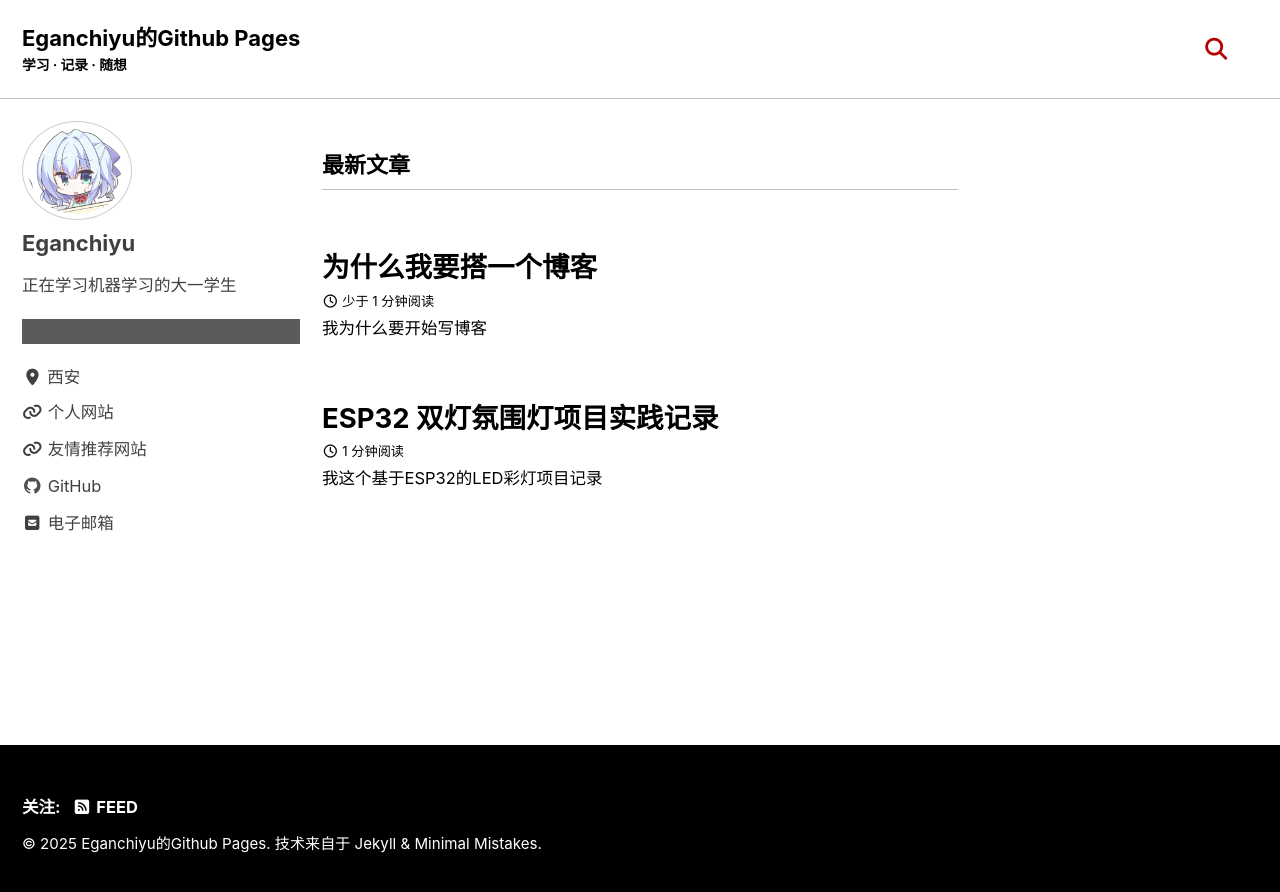
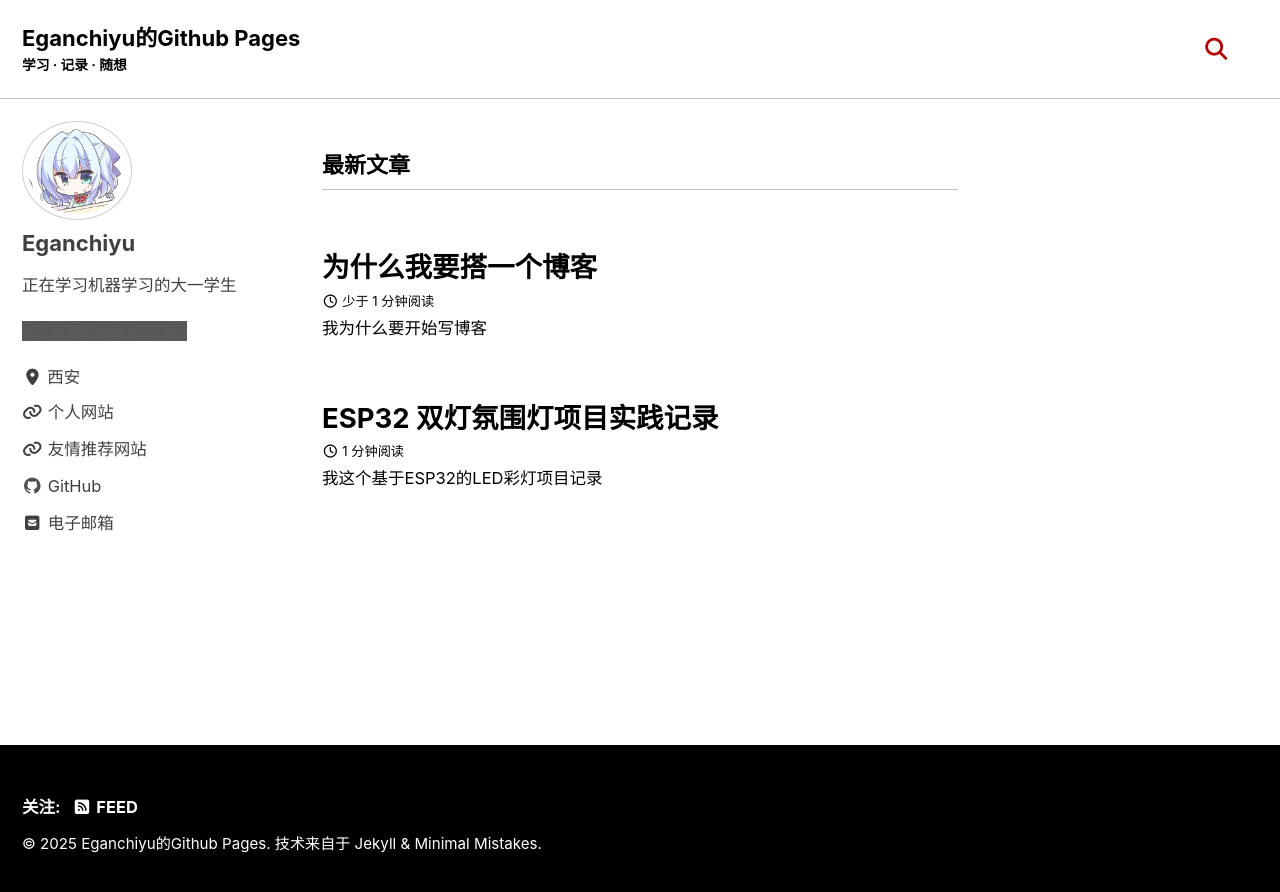
Before and after one commit to Eganchiyu/eganchiyu.github.io, a Jekyll site: the page built from index.html, in a window 1280 px wide. Shown: the top 892 px of the page. Built offline with Jekyll 4.4.1, drawn with Linux system fonts in a browser that asks for light colours; cached includes are drawn as plain includes; the list of posts is cut into pages by our own code.

Commit message:
修改自显现内容

```diff
--- a/_config.yml
+++ b/_config.yml
@@ -122,7 +122,7 @@
   name             : "Eganchiyu"
   avatar           : "/assets/images/avatar.png" # path of avatar image, e.g. "/assets/images/bio-photo.jpg"
   bio              : 正在学习机器学习的大一学生 #"沉迷网络的废柴大学生"
-  bio_fun          : 沉迷网络的废柴大学生
+  bio_fun          : <span class="heimu">沉迷网络的废柴大学生</span>
   location         : "西安"
   email            : eganchiyu@163.com
   links:
--- a/_sass/minimal-mistakes/_custom.scss
+++ b/_sass/minimal-mistakes/_custom.scss
@@ -21,15 +21,15 @@
     serif;
 }
 
-.author__bio.p-note-spoil {
-  color: #252525;
-  background-color: #252525;
-  transition: color 0.15s ease;
-}
+// .author__bio.p-note-spoil {
+//   color: #252525;
+//   background-color: #252525;
+//   transition: color 0.15s ease;
+// }
 
-.author__bio.p-note-spoil:hover {
-  color: #ffffff;
-}
+// .author__bio.p-note-spoil:hover {
+//   color: #ffffff;
+// }
 
 .heimu {
   color: #222;
```
